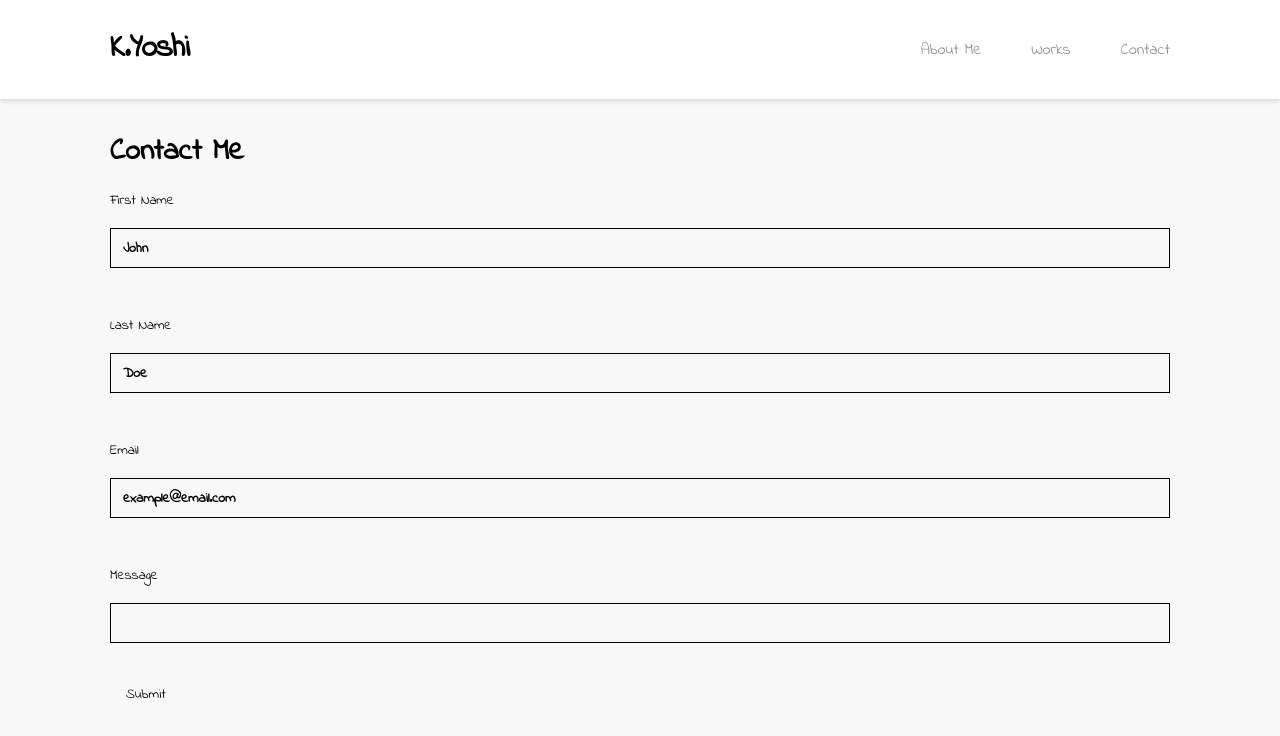
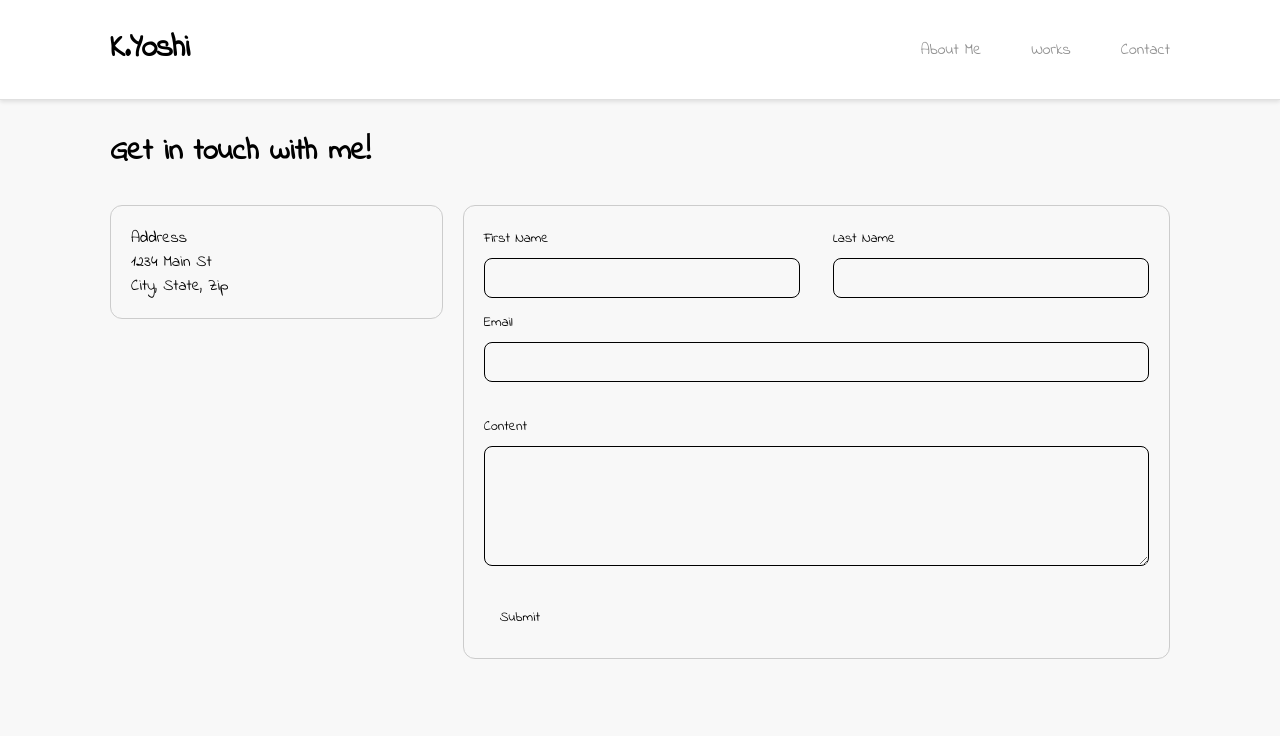
Before and after one commit to Raifa21/react-portfolio-page, a Next.js app: page /contactpage in a window 1280 px wide. Shown: the top 736 px of the page. Built offline with nearby package versions, Linux system fonts and the light colour scheme.

Commit message:
Updated Contatct page

```diff
--- /dev/null
+++ b/components/form.css
@@ -0,0 +1,19 @@
+.firstname {
+    flex: 1;
+    margin-right: 5%;
+}
+.lastname {
+    flex: 1;
+}
+.name {
+    display: flex;
+    margin-bottom: -20px;
+}
+.roundedinput {
+    border-radius: 8px;
+    padding: 10px;
+    border: 1px solid #cccccc;
+}
+.email {
+    margin-bottom: 20px;
+}
--- a/components/form.tsx
+++ b/components/form.tsx
@@ -16,6 +16,9 @@ import {
 } from "@/components/ui/form";
 import { Input } from "@/components/ui/input";
 
+import "./form.css";
+import { Textarea } from "@/components/ui/textarea";
+
 const formSchema = z.object({
   firstname: z.string().min(2),
   lastname: z.string().min(2),
@@ -27,9 +30,9 @@ export function ProfileForm() {
   const form = useForm<z.infer<typeof formSchema>>({
     resolver: zodResolver(formSchema),
     defaultValues: {
-      firstname: "John",
-      lastname: "Doe",
-      email: "example@email.com",
+      firstname: "",
+      lastname: "",
+      email: "",
       message: "",
     },
   });
@@ -41,6 +44,8 @@ export function ProfileForm() {
   return (
     <Form {...form}>
       <form onSubmit={form.handleSubmit(onSubmit)} className="space-y-8">
+        <div className="name">
+          <div className="firstname">
             <FormField
               control={form.control}
               name="firstname"
@@ -48,12 +53,14 @@ export function ProfileForm() {
                 <FormItem>
                   <FormLabel>First Name</FormLabel>
                   <FormControl>
-                <Input placeholder="John" {...field} />
+                    <Input className="roundedinput" placeholder="" {...field} />
                   </FormControl>
                   <FormMessage />
                 </FormItem>
               )}
             />
+          </div>
+          <div className="lastname">
             <FormField
               control={form.control}
               name="lastname"
@@ -61,12 +68,15 @@ export function ProfileForm() {
                 <FormItem>
                   <FormLabel>Last Name</FormLabel>
                   <FormControl>
-                <Input placeholder="Doe" {...field} />
+                    <Input className="roundedinput" placeholder="" {...field} />
                   </FormControl>
                   <FormMessage />
                 </FormItem>
               )}
             />
+          </div>
+        </div>
+        <div className="email">
           <FormField
             control={form.control}
             name="email"
@@ -75,7 +85,8 @@ export function ProfileForm() {
                 <FormLabel>Email</FormLabel>
                 <FormControl>
                   <Input
-                  placeholder="example@email.com"
+                    className="roundedinput"
+                    placeholder=""
                     type="email"
                     {...field}
                   />
@@ -84,19 +95,26 @@ export function ProfileForm() {
               </FormItem>
             )}
           />
+        </div>
+        <div className="content">
           <FormField
             control={form.control}
             name="message"
             render={({ field }) => (
               <FormItem>
-              <FormLabel>Message</FormLabel>
+                <FormLabel>Content</FormLabel>
                 <FormControl>
-                <Input placeholder="" {...field} />
+                  <Textarea
+                    className="roundedinput"
+                    placeholder=""
+                    {...field}
+                  />
                 </FormControl>
                 <FormMessage />
               </FormItem>
             )}
           />
+        </div>
         <Button type="submit">Submit</Button>
       </form>
     </Form>
--- a/components/ui/input.tsx
+++ b/components/ui/input.tsx
@@ -1,6 +1,6 @@
-import * as React from "react"
+import * as React from "react";
 
-import { cn } from "@/lib/utils"
+import { cn } from "@/lib/utils";
 
 export interface InputProps
   extends React.InputHTMLAttributes<HTMLInputElement> {}
@@ -11,15 +11,15 @@ const Input = React.forwardRef<HTMLInputElement, InputProps>(
       <input
         type={type}
         className={cn(
-          "flex h-10 w-full rounded-md border border-input bg-background px-3 py-2 text-sm ring-offset-background file:border-0 file:bg-transparent file:text-sm file:font-medium placeholder:text-muted-foreground focus-visible:outline-none focus-visible:ring-2 focus-visible:ring-ring focus-visible:ring-offset-2 disabled:cursor-not-allowed disabled:opacity-50",
-          className
+          "flex h-10 w-full  border-input bg-background px-3 py-2 text-sm ring-offset-background file:border-0 file:bg-transparent file:text-sm file:font-medium placeholder:text-muted-foreground focus-visible:outline-none focus-visible:ring-2 focus-visible:ring-ring focus-visible:ring-offset-2 disabled:cursor-not-allowed disabled:opacity-50",
+          className,
         )}
         ref={ref}
         {...props}
       />
-    )
-  }
-)
-Input.displayName = "Input"
+    );
+  },
+);
+Input.displayName = "Input";
 
-export { Input }
+export { Input };
--- /dev/null
+++ b/components/ui/textarea.tsx
@@ -0,0 +1,24 @@
+import * as React from "react";
+
+import { cn } from "@/lib/utils";
+
+export interface TextareaProps
+  extends React.TextareaHTMLAttributes<HTMLTextAreaElement> {}
+
+const Textarea = React.forwardRef<HTMLTextAreaElement, TextareaProps>(
+  ({ className, ...props }, ref) => {
+    return (
+      <textarea
+        className={cn(
+          "flex min-h-[120px] w-full border-input bg-background px-3 py-2 text-sm ring-offset-background placeholder:text-muted-foreground focus-visible:outline-none focus-visible:ring-2 focus-visible:ring-ring focus-visible:ring-offset-2 disabled:cursor-not-allowed disabled:opacity-50",
+          className,
+        )}
+        ref={ref}
+        {...props}
+      />
+    );
+  },
+);
+Textarea.displayName = "Textarea";
+
+export { Textarea };
--- a/pages/aboutpage.css
+++ b/pages/aboutpage.css
@@ -10,11 +10,12 @@
 }
 
 .content-text {
-    padding-top: 10px;
+    padding-top: 5px;
     font-size: 16px;
 }
 .second-title-text {
     margin-top: 20px;
+    margin-bottom: 20px;
     font-size: 30px;
     font-weight: bold;
     letter-spacing: -0.1px;
--- a/pages/contactpage.css
+++ b/pages/contactpage.css
@@ -1,6 +1,28 @@
-.contact {
+.title {
     padding-top: 130px;
     font-size: 30px;
     font-weight: bold;
     letter-spacing: -0.1px;
 }
+.contact {
+    display: flex;
+}
+.left,
+.right {
+    margin-top: 30px;
+}
+.left {
+    flex: 1;
+    padding-right: 20px;
+}
+.right {
+    padding: 20px;
+    border: 1px solid #cccccc;
+    border-radius: 12px;
+    flex: 2;
+}
+.left-1 {
+    padding: 20px;
+    border: 1px solid #cccccc;
+    border-radius: 12px;
+}
--- a/pages/contactpage.tsx
+++ b/pages/contactpage.tsx
@@ -16,9 +16,18 @@ const ContactPage = () => {
     <>
       <PageHeader />
       <div className={`mainpage body ${indieFlower.className}`}>
+        <div className="title">Get in touch with me!</div>
         <div className="contact">
-          <h1>Contact Me</h1>
-          <ProfileForm />
+          <div className="left">
+            <div className="left-1">
+              <h2>Address</h2>
+              <p>1234 Main St</p>
+              <p>City, State, Zip</p>
+            </div>
+          </div>
+          <div className="right">
+            <ProfileForm />
+          </div>
         </div>
       </div>
     </>
```
Lines whose indentation alone changed are shown as unchanged.
